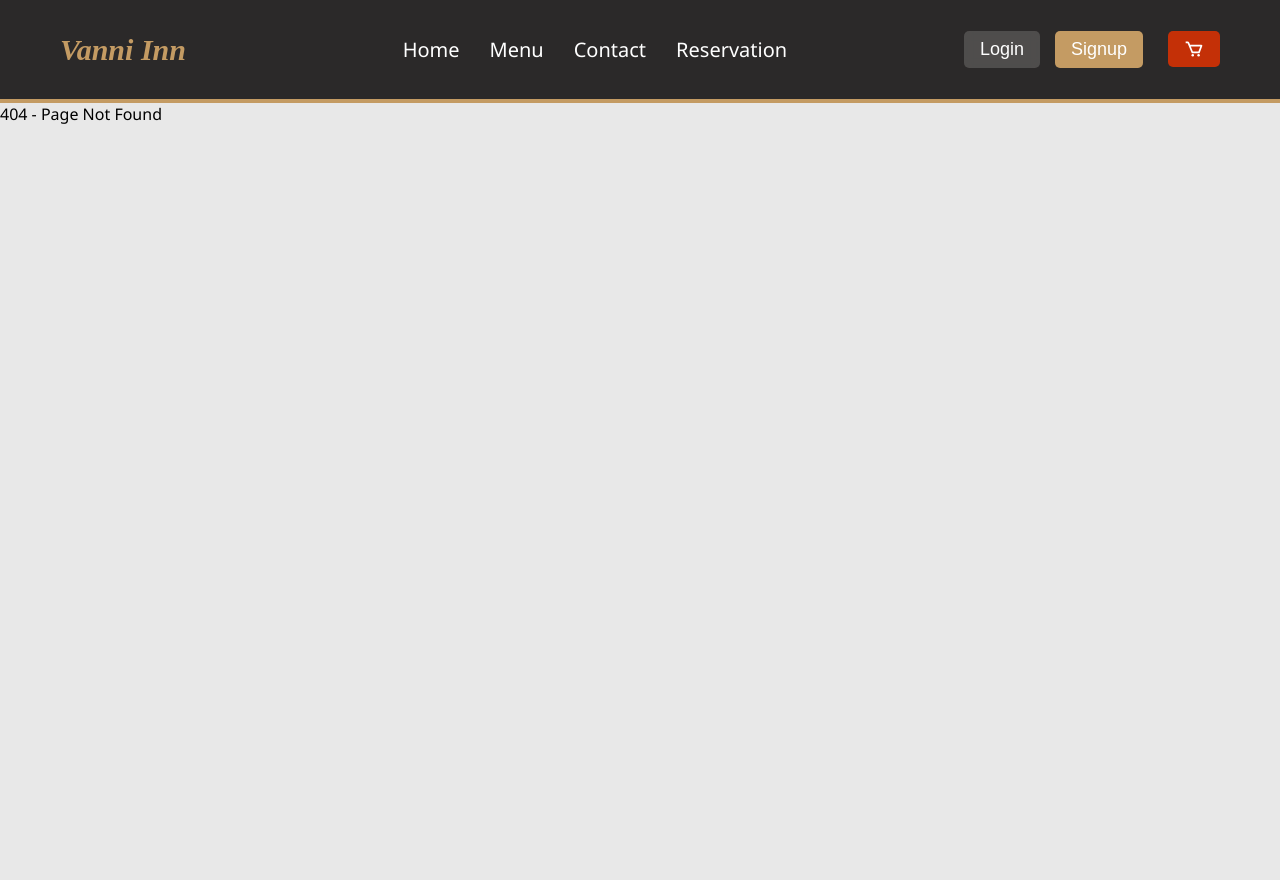
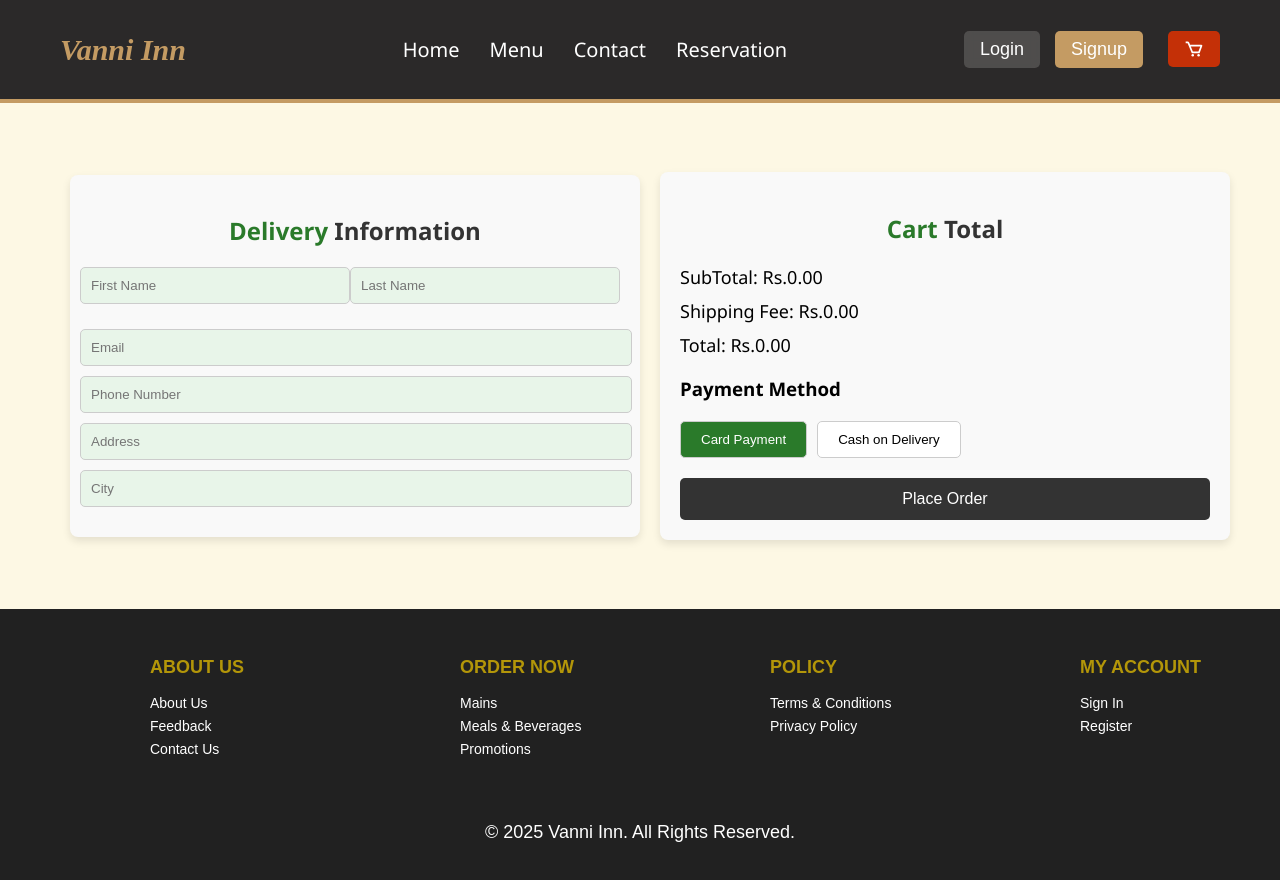
Before and after one commit to Vino200003/Restaurant-Food-Delivery-and-Reservation-System, a React (Vite) app in the folder FRONTEND/: page /checkout in a window 1280 px wide. Before the commit this address had no page. Shown: the top 880 px of the page. Before the commit the page ends 800 px from the top, so only its background shows below. Built offline with nearby package versions, Linux system fonts and the light colour scheme.

Commit message:
7th-Checkou page frontend

```diff
--- a/FRONTEND/src/App.jsx
+++ b/FRONTEND/src/App.jsx
@@ -9,6 +9,7 @@ import Menu from './pages/Menu/Menu';
 import Contact from "./pages/Contact/Contact";
 import Reservation from "./pages/Reservation/Reservation";
 import Cart from './pages/Cart/Cart';
+import Checkout from "./pages/Checkout/Checkout";
 
 const App = () => {
   return (
@@ -23,6 +24,7 @@ const App = () => {
         <Route path="*" element={<div>404 - Page Not Found</div>} />
         <Route path="/menu" element={<Menu/>}/>
         <Route path='/cart' element={<Cart/>}/>
+        <Route path="/checkout" element={<Checkout />} />
       </Routes>
     </CartProvider>
   );
--- a/FRONTEND/src/components/CartTotal/CartTotal.jsx
+++ b/FRONTEND/src/components/CartTotal/CartTotal.jsx
@@ -2,7 +2,7 @@ import React, { useContext } from 'react';
 import { CartContext } from '../../context/CartContext'; // Import CartContext
 import './CartTotal.css';
 
-const CartTotal = () => {
+const CartTotal = ({ onCheckout }) => {
   const { cart, updateQuantity, removeFromCart } = useContext(CartContext); // Access cart and actions
 
   const calculateSubtotal = () =>
@@ -62,7 +62,7 @@ const CartTotal = () => {
           <p><span>Taxes:</span><span>Rs.{taxes.toFixed(2)}</span></p>
           <p><span>Coupon Discount:</span><span>-Rs.{couponDiscount.toFixed(2)}</span></p>
           <h3><span>Total:</span><span>Rs.{total.toFixed(2)}</span></h3>
-          <button className="checkout-btn">Proceed to Checkout</button>
+          <button className="checkout-btn" onClick={onCheckout}>Proceed to Checkout</button>
         </div>
       </div>
     </div>
--- a/FRONTEND/src/context/CartContext.jsx
+++ b/FRONTEND/src/context/CartContext.jsx
@@ -25,8 +25,19 @@ export const CartProvider = ({ children }) => {
     );
   };
 
+  const calculateSubtotal = () =>
+    cart.reduce((total, item) => total + item.price * item.quantity, 0);
+
   return (
-    <CartContext.Provider value={{ cart, addToCart, removeFromCart, updateQuantity }}>
+    <CartContext.Provider
+      value={{
+        cart,
+        addToCart,
+        removeFromCart,
+        updateQuantity,
+        calculateSubtotal,
+      }}
+    >
       {children}
     </CartContext.Provider>
   );
--- a/FRONTEND/src/pages/Cart/Cart.jsx
+++ b/FRONTEND/src/pages/Cart/Cart.jsx
@@ -1,17 +1,23 @@
-import React from 'react'
-import './Cart.css'
-import Navbar from '../../components/Navbar/Navbar'
-import CartTotal from '../../components/CartTotal/CartTotal'
-import Footer from '../../components/Footer/Footer'
+import React from 'react';
+import './Cart.css';
+import { useNavigate } from 'react-router-dom'; // Import useNavigate
+import Navbar from '../../components/Navbar/Navbar';
+import CartTotal from '../../components/CartTotal/CartTotal';
+import Footer from '../../components/Footer/Footer';
 
 const Cart = () => {
+  const navigate = useNavigate(); // Initialize useNavigate
+
+  const handleCheckout = () => {
+    navigate('/checkout'); // Redirect to the checkout page
+  };
+
   return (
     <div>
+      <CartTotal onCheckout={handleCheckout} /> {/* Pass the handler as a prop */}
+      <Footer />
+    </div>
+  );
+};
 
-      <CartTotal/>
-      <Footer/>
-    </div>
-  )
-}
-
-export default Cart
+export default Cart;
--- /dev/null
+++ b/FRONTEND/src/pages/Checkout/Checkout.css
@@ -0,0 +1,90 @@
+.checkout-page {
+  display: flex;
+  flex-direction: column;
+  min-height: 100vh; /* Ensure the page takes the full height of the viewport */
+}
+
+.checkout-container {
+  display: flex;
+  justify-content: space-between;
+  padding: 50px;
+  padding-top: 20px;
+  padding-bottom: 20px;
+  background-color: #fdf8e4;
+  align-items: center;
+  flex: 1; /* Push the footer to the bottom */
+}
+
+.delivery-info,
+.cart-summary {
+  width: 48%;
+  background-color: #f9f9f9;
+  padding: 20px;
+  border-radius: 8px;
+  box-shadow: 0px 4px 8px rgba(0, 0, 0, 0.1);
+  margin-left: 20px;
+}
+
+h2 {
+  color: #333;
+  margin-bottom: 20px;
+}
+
+h2 span {
+  color: #2a7a2a;
+  font-weight: bold;
+}
+
+.form-row {
+  display: flex;
+  gap: 10px;
+  margin-bottom: 15px;
+}
+
+input {
+  width: 100%;
+  padding: 10px;
+  border: 1px solid #ccc;
+  border-radius: 5px;
+  background-color: #e8f5e9;
+  margin-bottom: 10px;
+  margin-left: -10px;
+}
+
+.cart-summary p {
+  margin: 10px 0;
+}
+
+.payment-methods {
+  display: flex;
+  gap: 10px;
+  margin: 20px 0;
+}
+
+.payment-methods button {
+  padding: 10px 20px;
+  border: 1px solid #ccc;
+  border-radius: 5px;
+  cursor: pointer;
+  background-color: white;
+}
+
+.payment-methods button.active {
+  background-color: #2a7a2a;
+  color: white;
+}
+
+.place-order-btn {
+  width: 100%;
+  padding: 12px;
+  background-color: #333;
+  color: white;
+  border: none;
+  border-radius: 5px;
+  cursor: pointer;
+  font-size: 16px;
+}
+
+.place-order-btn:hover {
+  background-color: #555;
+}
--- /dev/null
+++ b/FRONTEND/src/pages/Checkout/Checkout.jsx
@@ -0,0 +1,126 @@
+import React, { useState, useContext } from "react";
+import "./Checkout.css";
+import { CartContext } from "../../context/CartContext"; // Import CartContext
+import Footer from "../../components/Footer/Footer"; // Import Footer
+
+const Checkout = () => {
+  const { calculateSubtotal } = useContext(CartContext); // Access subtotal calculation
+  const [formData, setFormData] = useState({
+    firstName: "",
+    lastName: "",
+    email: "",
+    phone: "",
+    address: "",
+    city: "",
+  });
+
+  const [paymentMethod, setPaymentMethod] = useState("Card Payment");
+
+  const handleInputChange = (e) => {
+    const { name, value } = e.target;
+    setFormData({ ...formData, [name]: value });
+  };
+
+  const handleSubmit = (e) => {
+    e.preventDefault();
+    console.log("Order placed:", formData, paymentMethod);
+    alert("Order placed successfully!");
+  };
+
+  const subtotal = calculateSubtotal(); // Get the subtotal value
+
+  return (
+    <div className="checkout-page">
+      <div className="checkout-container">
+        <div className="delivery-info">
+          <h2>
+            <span>Delivery</span> Information
+          </h2>
+          <form onSubmit={handleSubmit}>
+            <div className="form-row">
+              <input
+                type="text"
+                name="firstName"
+                placeholder="First Name"
+                value={formData.firstName}
+                onChange={handleInputChange}
+                required
+              />
+              <input
+                type="text"
+                name="lastName"
+                placeholder="Last Name"
+                value={formData.lastName}
+                onChange={handleInputChange}
+                required
+              />
+            </div>
+            <input
+              type="email"
+              name="email"
+              placeholder="Email"
+              value={formData.email}
+              onChange={handleInputChange}
+              required
+            />
+            <input
+              type="tel"
+              name="phone"
+              placeholder="Phone Number"
+              value={formData.phone}
+              onChange={handleInputChange}
+              required
+            />
+            <input
+              type="text"
+              name="address"
+              placeholder="Address"
+              value={formData.address}
+              onChange={handleInputChange}
+              required
+            />
+            <input
+              type="text"
+              name="city"
+              placeholder="City"
+              value={formData.city}
+              onChange={handleInputChange}
+              required
+            />
+          </form>
+        </div>
+        <div className="cart-summary">
+          <h2>
+            <span>Cart</span> Total
+          </h2>
+          <p>SubTotal: Rs.{subtotal.toFixed(2)}</p>
+          <p>Shipping Fee: Rs.0.00</p>
+          <p>Total: Rs.{subtotal.toFixed(2)}</p>
+          <h3>
+            <span>Payment</span> Method
+          </h3>
+          <div className="payment-methods">
+            <button
+              className={paymentMethod === "Card Payment" ? "active" : ""}
+              onClick={() => setPaymentMethod("Card Payment")}
+            >
+              Card Payment
+            </button>
+            <button
+              className={paymentMethod === "Cash on Delivery" ? "active" : ""}
+              onClick={() => setPaymentMethod("Cash on Delivery")}
+            >
+              Cash on Delivery
+            </button>
+          </div>
+          <button className="place-order-btn" onClick={handleSubmit}>
+            Place Order
+          </button>
+        </div>
+      </div>
+      <Footer /> {/* Footer remains at the bottom */}
+    </div>
+  );
+};
+
+export default Checkout;
```
